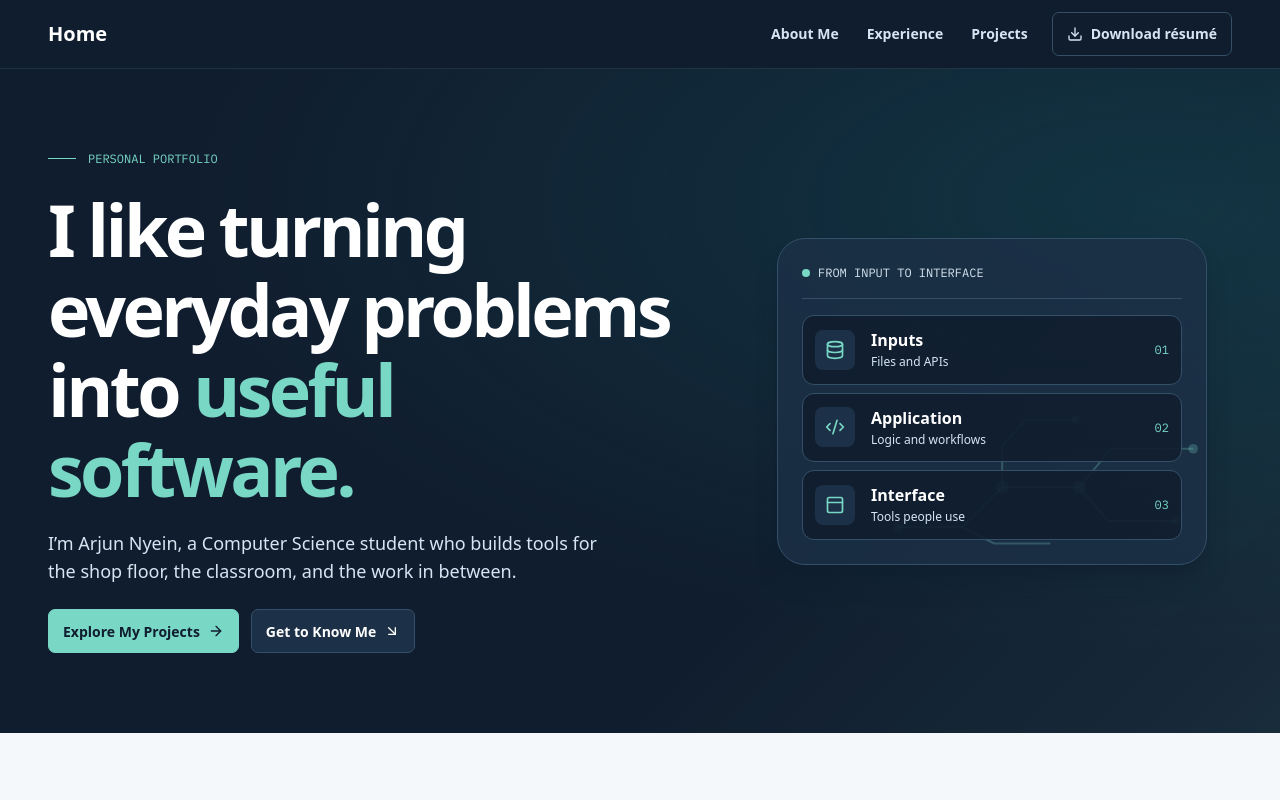
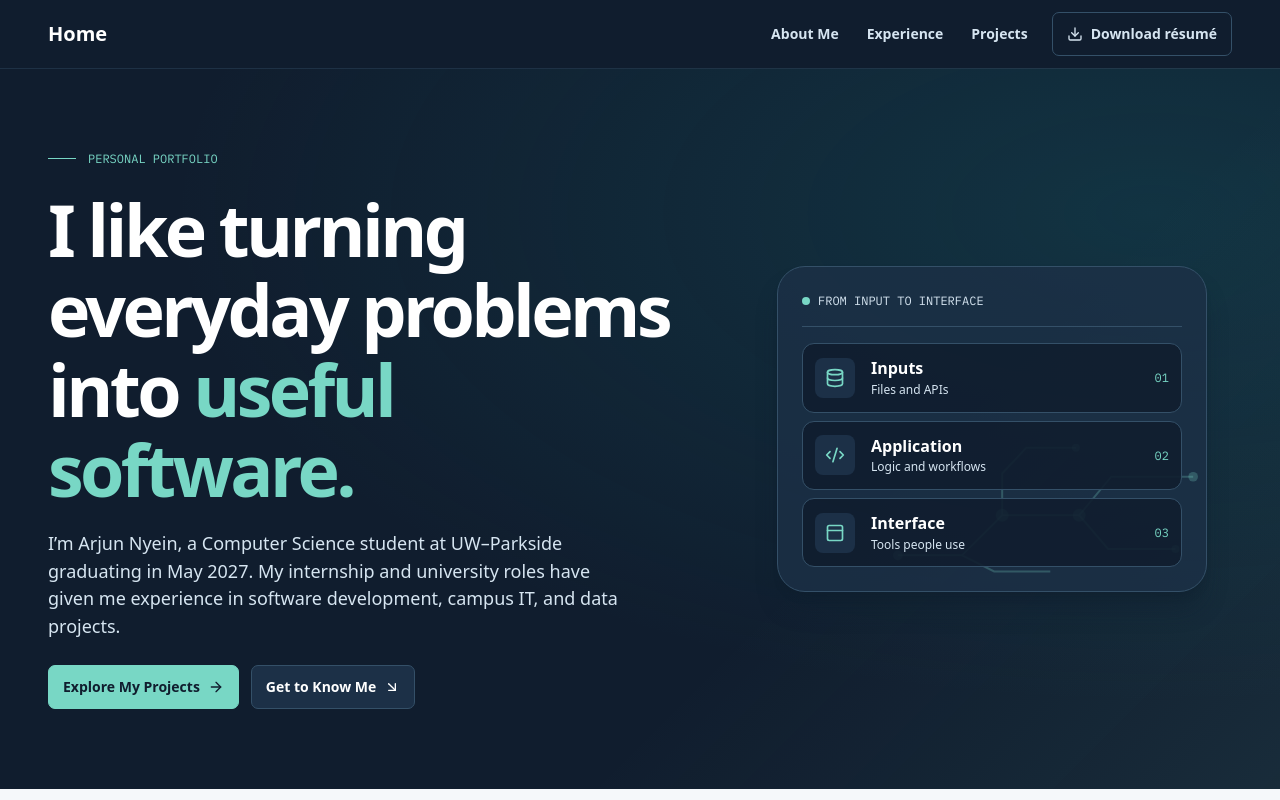
Before and after one commit to ArjunNyein/arjun-portfolio, a Next.js app: page / in a window 1280 px wide. Shown: the top 800 px of the page. Built offline with nearby package versions, Linux system fonts and the light colour scheme.

Commit message:
Persist independent approach card reveals

```diff
--- a/app/layout.tsx
+++ b/app/layout.tsx
@@ -2,6 +2,7 @@ import type { Metadata } from "next";
 import "@fontsource-variable/inter/wght.css";
 import "@fontsource-variable/space-grotesk/wght.css";
 import "@fontsource/ibm-plex-mono/latin-400.css";
+import { ApproachRevealProvider } from "@/components/approach-reveal-provider";
 import { PointerRing } from "@/components/pointer-ring";
 import { SiteHeader } from "@/components/site-header";
 import { SiteFooter } from "@/components/site";
@@ -20,7 +21,9 @@ export default function RootLayout({ children }: Readonly<{ children: React.Reac
           Skip to content
         </a>
         <SiteHeader />
-        <main id="main-content" tabIndex={-1} className="flex-1">{children}</main>
+        <ApproachRevealProvider>
+          <main id="main-content" tabIndex={-1} className="flex-1">{children}</main>
+        </ApproachRevealProvider>
         <SiteFooter />
         <PointerRing />
       </body>
--- a/app/page.tsx
+++ b/app/page.tsx
@@ -15,7 +15,7 @@ export default function Home() {
               I like turning everyday problems into <span className="text-mint">useful software.</span>
             </h1>
             <p className="mt-5 max-w-[580px] text-cloud sm:text-lg">
-              I’m Arjun Nyein, a Computer Science student who builds tools for the shop floor, the classroom, and the work in between.
+              I’m Arjun Nyein, a Computer Science student at UW–Parkside graduating in May 2027. My internship and university roles have given me experience in software development, campus IT, and data projects.
             </p>
             <div className="mt-6 flex flex-wrap gap-3">
               <Link href="/projects" className="action border-mint bg-mint text-navy hover:border-white hover:bg-white">Explore My Projects <ArrowRight size={16} aria-hidden="true" /></Link>
--- a/components/approach-cards.tsx
+++ b/components/approach-cards.tsx
@@ -1,7 +1,7 @@
 "use client";
 
-import { useState } from "react";
-import { CheckCheck, Code2, Compass, Minus, Plus } from "lucide-react";
+import { Check, CheckCheck, Code2, Compass, Plus } from "lucide-react";
+import { useApproachReveal } from "@/components/approach-reveal-provider";
 
 const steps = [
   {
@@ -22,12 +22,12 @@ const steps = [
 ];
 
 export function ApproachCards() {
-  const [activeStep, setActiveStep] = useState<number | null>(null);
+  const { revealedSteps, revealStep } = useApproachReveal();
 
   return (
     <ol className="mt-6 grid gap-4 md:grid-cols-3">
       {steps.map(({ icon: Icon, title, sentence }, index) => {
-        const open = activeStep === index;
+        const open = revealedSteps.has(index);
         const titleId = `approach-title-${index}`;
         const revealId = `approach-reveal-${index}`;
 
@@ -36,17 +36,18 @@ export function ApproachCards() {
             <button
               type="button"
               aria-expanded={open}
+              aria-disabled={open}
               aria-labelledby={titleId}
               aria-controls={revealId}
-              onClick={() => setActiveStep((step) => step === index ? null : index)}
-              className="approach-card group flex h-full w-full flex-col rounded-2xl border border-transparent p-5 text-left outline-offset-[-4px] aria-expanded:border-accent/60 aria-expanded:bg-mist hover:border-accent/40 sm:p-6"
+              onClick={() => revealStep(index)}
+              className="approach-card group flex h-full w-full flex-col rounded-2xl border border-transparent p-5 text-left outline-offset-[-4px] aria-expanded:border-accent/60 aria-expanded:bg-mist hover:border-accent/40 aria-disabled:cursor-default sm:p-6"
             >
               <span className="flex w-full items-center justify-between">
                 <span className="grid size-11 place-items-center rounded-xl border border-line bg-mist text-teal group-aria-expanded:bg-teal group-aria-expanded:text-white">
                   <Icon size={22} aria-hidden="true" />
                 </span>
                 <span className="eyebrow flex items-center gap-2 text-teal">
-                  <Minus size={14} className="invisible group-aria-expanded:visible" aria-hidden="true" />
+                  <Check size={14} className="invisible group-aria-expanded:visible" aria-hidden="true" />
                   Step 0{index + 1}
                 </span>
               </span>
--- /dev/null
+++ b/components/approach-reveal-provider.tsx
@@ -0,0 +1,28 @@
+"use client";
+
+import { createContext, useContext, useState, type ReactNode } from "react";
+
+const ApproachRevealContext = createContext<{
+  revealedSteps: ReadonlySet<number>;
+  revealStep: (index: number) => void;
+} | null>(null);
+
+export function ApproachRevealProvider({ children }: { children: ReactNode }) {
+  const [revealedSteps, setRevealedSteps] = useState<ReadonlySet<number>>(() => new Set());
+
+  function revealStep(index: number) {
+    setRevealedSteps((current) => current.has(index) ? current : new Set([...current, index]));
+  }
+
+  return (
+    <ApproachRevealContext.Provider value={{ revealedSteps, revealStep }}>
+      {children}
+    </ApproachRevealContext.Provider>
+  );
+}
+
+export function useApproachReveal() {
+  const context = useContext(ApproachRevealContext);
+  if (!context) throw new Error("Approach cards require an ApproachRevealProvider");
+  return context;
+}
```
